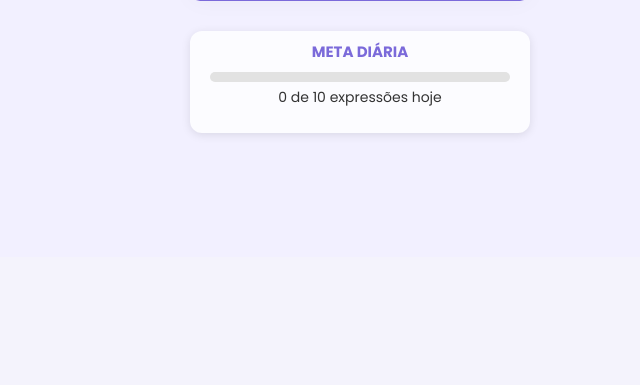
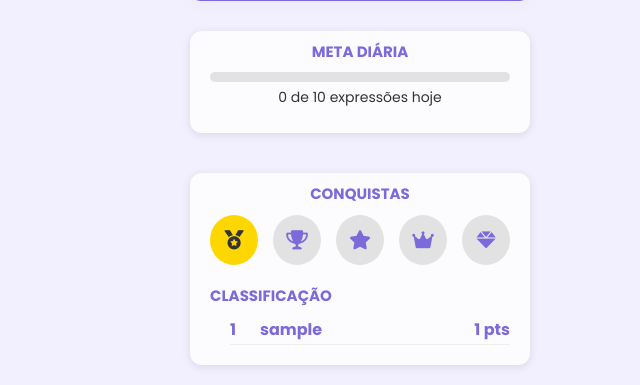
Before and after one commit to aeco24-25/relatorio-da-pap-dvdrlm, a PHP site: page /user/indexuser.php in a window 1280 px wide. Shown: the part 543-928 px from the top of the page, without its empty margins (640-1280 px from the left). Before the commit the page ends 679 px from the top, so only its background shows below. Run offline with PHP 8.4, Linux system fonts and the light colour scheme; the visitor is signed in with stand-in values (Sample User, id 1); tables that the repository leaves empty hold one stand-in row (values such as "Sample post").

Commit message:
conquistas

```diff
--- a/user/css/styleindexuser.css
+++ b/user/css/styleindexuser.css
@@ -279,3 +279,104 @@ transition: width 0.5s ease;
 font-size: 14px;
 color: var(--dark-gray);
 }
+
+.gamification-panel {
+    background-color: #fcfcff;
+    border-radius: 12px;
+    padding: 20px;
+    margin: 20px 40px;
+    box-shadow: 0 2px 10px rgba(0,0,0,0.1);
+    text-align: center;
+}
+
+.gamification-panel h3 {
+    color: var(--primary-color);
+    margin-bottom: 15px;
+}
+
+.leaderboard {
+    margin-top: 30px;
+    text-align: left;
+}
+
+.leaderboard ol {
+    padding-left: 20px;
+}
+
+.leaderboard li {
+    display: flex;
+    justify-content: space-between;
+    padding: 8px 0;
+    border-bottom: 1px solid #eee;
+}
+
+.leaderboard li.highlight {
+    font-weight: bold;
+    color: var(--primary-color);
+}
+
+.leaderboard .position {
+    width: 30px;
+    font-weight: bold;
+}
+
+.leaderboard .username {
+    flex-grow: 1;
+}
+
+.leaderboard .score {
+    width: 80px;
+    text-align: right;
+}
+
+/* Badges */
+.badge-container {
+    display: flex;
+    justify-content: center;
+    gap: 15px;
+    margin-top: 15px;
+}
+
+.badge {
+    width: 50px;
+    height: 50px;
+    border-radius: 50%;
+    background-color: #e2e2e2;
+    display: flex;
+    align-items: center;
+    justify-content: center;
+    position: relative;
+}
+
+.badge.earned {
+    background-color: #FFD700;
+}
+
+.badge i {
+    font-size: 1.2rem;
+    color: #7b6ada;
+}
+
+.badge.earned i {
+    color: #333;
+}
+
+.badge-tooltip {
+    position: absolute;
+    bottom: -30px;
+    left: 50%;
+    transform: translateX(-50%);
+    background: #333;
+    color: white;
+    padding: 3px 8px;
+    border-radius: 5px;
+    font-size: 0.7rem;
+    white-space: nowrap;
+    opacity: 0;
+    transition: opacity 0.3s;
+    pointer-events: none;
+}
+
+.badge.earned:hover .badge-tooltip {
+    opacity: 1;
+}
--- a/user/indexuser.php
+++ b/user/indexuser.php
@@ -197,6 +197,63 @@ $categorias_icones = [
                     <?= ($completas_hoje_visual >= 10) ? '🎉 Meta concluída!' : '' ?>
                 </div>
             </div>
+
+            <!-- Adicionar esta seção após o daily-goal -->
+<div class="gamification-panel">
+    <h3>Conquistas</h3>
+    <div class="badge-container">
+        <?php
+        // Badges baseadas no progresso
+        $badges = [
+            ['icon' => 'fa-medal', 'title' => 'Iniciante', 'earned' => $total_completo > 0],
+            ['icon' => 'fa-trophy', 'title' => 'Aprendiz', 'earned' => $total_completo >= 10],
+            ['icon' => 'fa-star', 'title' => 'Intermediário', 'earned' => $total_completo >= 30],
+            ['icon' => 'fa-crown', 'title' => 'Avançado', 'earned' => $total_completo >= 50],
+            ['icon' => 'fa-gem', 'title' => 'Mestre', 'earned' => $total_completo >= 100],
+        ];
+
+        foreach ($badges as $badge) {
+            echo '<div class="badge' . ($badge['earned'] ? ' earned' : '') . '">';
+            echo '<i class="fas ' . $badge['icon'] . '"></i>';
+            if ($badge['earned']) {
+                echo '<span class="badge-tooltip">' . $badge['title'] . '</span>';
+            }
+            echo '</div>';
+        }
+        ?>
+    </div>
+
+    <div class="leaderboard">
+        <h3>Classificação</h3>
+        <?php
+        // Obter top 5 usuários
+        $sql_leaderboard = "SELECT username, COUNT(*) as score
+                          FROM progresso
+                          WHERE completo = TRUE
+                          GROUP BY username
+                          ORDER BY score DESC
+                          LIMIT 5";
+        $result_leaderboard = $conn->query($sql_leaderboard);
+
+        if ($result_leaderboard->num_rows > 0) {
+            echo '<ol>';
+            $position = 1;
+            while ($row = $result_leaderboard->fetch_assoc()) {
+                $highlight = ($row['username'] == $_SESSION['username']) ? 'highlight' : '';
+                echo '<li class="' . $highlight . '">';
+                echo '<span class="position">' . $position . '</span>';
+                echo '<span class="username">' . htmlspecialchars($row['username']) . '</span>';
+                echo '<span class="score">' . $row['score'] . ' pts</span>';
+                echo '</li>';
+                $position++;
+            }
+            echo '</ol>';
+        } else {
+            echo '<p>Ainda não há classificações disponíveis.</p>';
+        }
+        ?>
+    </div>
+</div>
           </div>
 
           <div class="_3MT-S">
```
